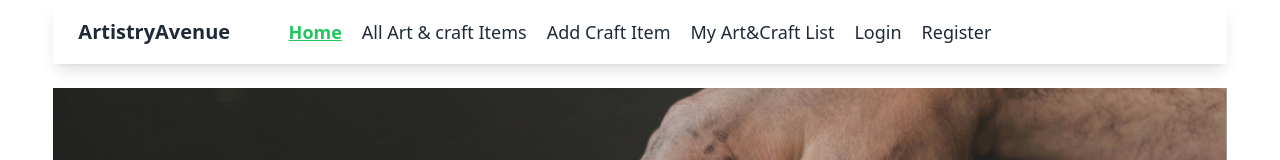
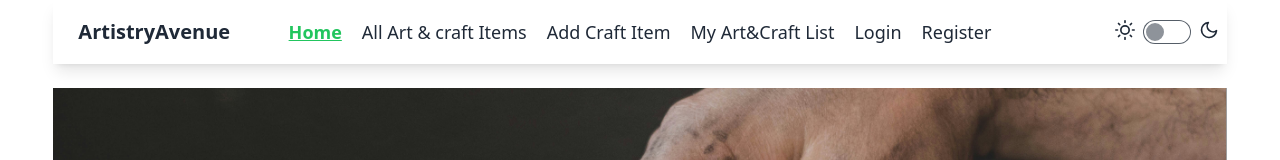
Before and after one commit to rnrabi/assaignment-10-client, a React (Vite) app: page / in a window 1280 px wide. Shown: the top 160 px of the page. Built offline with nearby package versions, Linux system fonts and the light colour scheme; no server answers; grey boxes are pictures that could not be loaded.

Commit message:
dark and light theme set up ok

```diff
--- a/src/Components/Navber/Navber.jsx
+++ b/src/Components/Navber/Navber.jsx
@@ -1,4 +1,4 @@
-import { useContext } from "react";
+import { useContext, useEffect, useState } from "react";
 import { Link, NavLink } from "react-router-dom";
 import { authContext } from "../../AuthProvider/AuthProvider";
 import Swal from "sweetalert2";
@@ -6,6 +6,14 @@
 
 const Navber = () => {
     const { user, logOutUsr } = useContext(authContext);
+    const [theme , setTheme] = useState('light');
+
+    useEffect(()=>{
+        localStorage.setItem('theme' , theme);
+        const localTheme = localStorage.getItem('theme');
+        document.querySelector('html').setAttribute('data-theme', localTheme)
+    },[theme])
+
 
     const menu = <>
         {
@@ -47,12 +55,23 @@
                     title: "You are logout",
                     showConfirmButton: false,
                     timer: 1500
-                  });
+                });
             })
             .catch((error) => {
                 console.log(error.message)
             })
     }
+// theme controlled
+const handleTheme =(e)=>{
+    console.log(e.target.checked)
+    if(e.target.checked){
+        setTheme('dark')
+    }
+    else{
+        setTheme('light')
+    }
+}
+
 
 
     return (
@@ -77,11 +96,18 @@
                 </div>
 
                 <div className="navbar-end">
+                    <label className="flex cursor-pointer gap-2">
+                        <svg xmlns="http://www.w3.org/2000/svg" width="20" height="20" viewBox="0 0 24 24" fill="none" stroke="currentColor" strokeWidth="2" strokeLinecap="round" strokeLinejoin="round"><circle cx="12" cy="12" r="5" /><path d="M12 1v2M12 21v2M4.2 4.2l1.4 1.4M18.4 18.4l1.4 1.4M1 12h2M21 12h2M4.2 19.8l1.4-1.4M18.4 5.6l1.4-1.4" /></svg>
+
+                        <input onChange={handleTheme} type="checkbox" value="synthwave" className="toggle theme-controller" />
+
+                        <svg xmlns="http://www.w3.org/2000/svg" width="20" height="20" viewBox="0 0 24 24" fill="none" stroke="currentColor" strokeWidth="2" strokeLinecap="round" strokeLinejoin="round"><path d="M21 12.79A9 9 0 1 1 11.21 3 7 7 0 0 0 21 12.79z"></path></svg>
+                    </label>
                     {user && <> <button onClick={handleSignOut} className="btn">Logout</button>
-                    <div className="w-10 rounded-full relative">
-                        <img className="rounded-full" alt="profile" src={user?.photoURL} />
-                        <p className="absolute right-0" title={user?.displayName}>{user?.photoURL?.slice(0,30)}</p>
-                    </div> </>}
+                        <div className="w-10 rounded-full relative">
+                            <img className="rounded-full" alt="profile" src={user?.photoURL} />
+                            <p className="absolute right-0" title={user?.displayName}>{user?.photoURL?.slice(0, 30)}</p>
+                        </div> </>}
                 </div>
             </div>
         </div>
```
